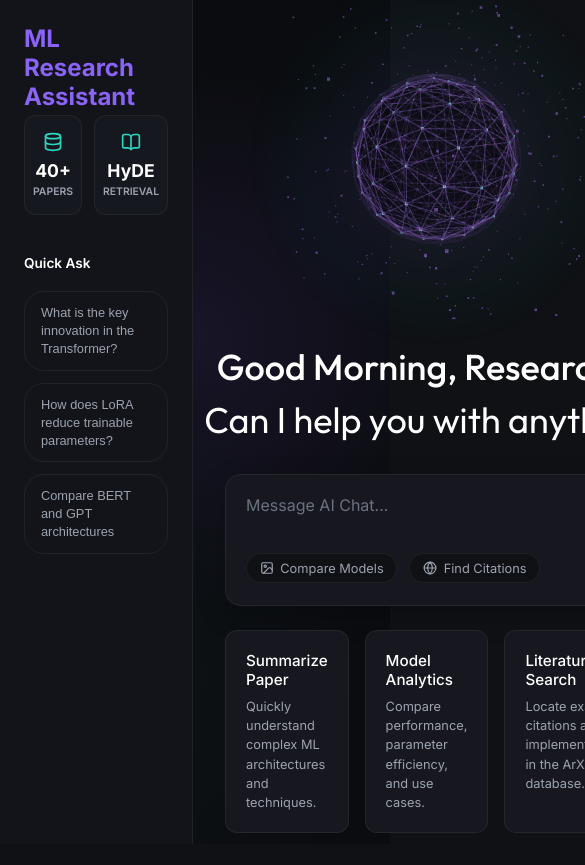
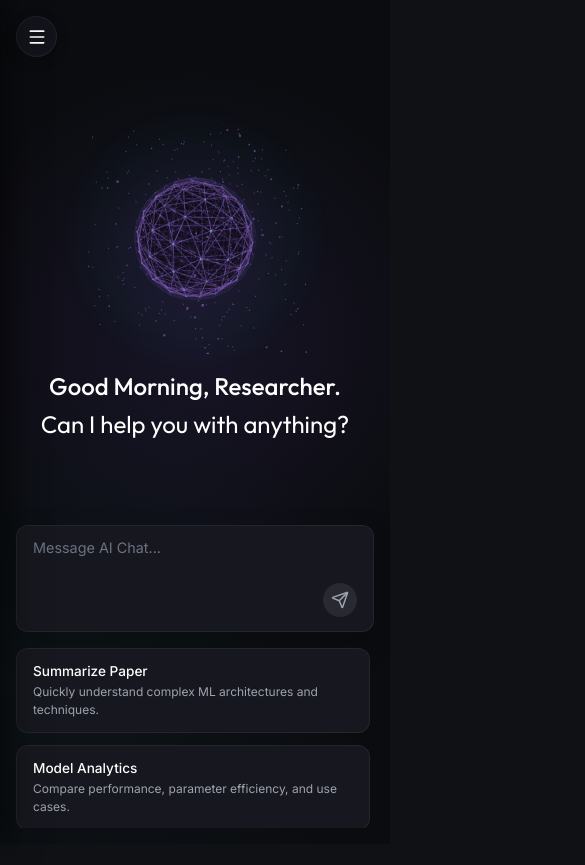
Before and after one commit to sujeetkumar22/ML-Research-Agent-RAG, a Next.js app in the folder frontend/: page / in a window 390 px wide. Shown: the top 865 px of the page, 585 px wide, since content can reach past the window. After the commit the page ends 844 px from the top, so only its background shows below. Built offline with nearby package versions, Linux system fonts and the light colour scheme.

Commit message:
Optimize frontend layout for mobile responsive support

```diff
--- a/frontend/src/app/globals.css
+++ b/frontend/src/app/globals.css
@@ -572,3 +572,189 @@ body {
     opacity: 1;
   }
 }
+
+/* RESPONSIVE DESIGN HELPERS (DESKTOP FIRST DEFAULTS) */
+.sidebar-header {
+  display: flex;
+  align-items: center;
+  justify-content: space-between;
+  width: 100%;
+}
+
+.sidebar-close-btn {
+  display: none;
+  background: transparent;
+  border: none;
+  color: var(--text-secondary);
+  cursor: pointer;
+  padding: 0.25rem;
+  border-radius: 50%;
+  transition: all 0.2s;
+}
+
+.sidebar-close-btn:hover {
+  color: var(--text-primary);
+  background: rgba(255, 255, 255, 0.05);
+}
+
+.mobile-toggle-btn {
+  display: none;
+  position: absolute;
+  top: 1rem;
+  left: 1rem;
+  z-index: 5;
+  background: var(--bg-card);
+  border: 1px solid var(--border-light);
+  color: var(--text-primary);
+  padding: 0.6rem;
+  border-radius: 50%;
+  cursor: pointer;
+  box-shadow: 0 4px 12px rgba(0, 0, 0, 0.25);
+  transition: all 0.2s;
+}
+
+.mobile-toggle-btn:hover {
+  background: rgba(255, 255, 255, 0.05);
+  border-color: var(--border-hover);
+}
+
+.sidebar-backdrop {
+  position: fixed;
+  top: 0;
+  left: 0;
+  width: 100vw;
+  height: 100vh;
+  background: rgba(11, 12, 16, 0.7);
+  backdrop-filter: blur(4px);
+  z-index: 99;
+  animation: fadeIn 0.25s ease-out;
+}
+
+/* ── MOBILE MEDIA QUERIES ────────────────────────────────────────────────── */
+@media (max-width: 768px) {
+  body {
+    overflow-y: auto; /* Allow overflow if needed */
+  }
+
+  .app-container {
+    flex-direction: column;
+    overflow: hidden;
+  }
+
+  /* Slide-out Sidebar Drawer */
+  .sidebar {
+    position: fixed;
+    top: 0;
+    left: 0;
+    height: 100vh;
+    width: 290px;
+    z-index: 100;
+    transform: translateX(-100%);
+    transition: transform 0.3s cubic-bezier(0.4, 0, 0.2, 1);
+    box-shadow: 10px 0 30px rgba(0, 0, 0, 0.5);
+  }
+
+  .sidebar.open {
+    transform: translateX(0);
+  }
+
+  .sidebar-close-btn {
+    display: flex;
+    align-items: center;
+    justify-content: center;
+  }
+
+  .mobile-toggle-btn {
+    display: flex;
+  }
+
+  /* Main Area Adjustments */
+  .main-area {
+    padding-top: 3.5rem; /* Space for the floating toggle button */
+    height: 100vh;
+  }
+
+  /* Scale Globe Container */
+  .orb-container {
+    width: 230px;
+    height: 230px;
+    margin-bottom: 1rem;
+  }
+
+  .orb-glow {
+    width: 260px;
+    height: 260px;
+  }
+
+  /* Scale Greeting Font Sizes */
+  .greeting-text h1, .greeting-text h2 {
+    font-size: 1.5rem !important;
+  }
+
+  .greeting-text {
+    padding: 0 1.5rem;
+  }
+
+  /* Stacking features cards */
+  .cards-row {
+    grid-template-columns: 1fr;
+    gap: 0.75rem;
+    max-height: 180px;
+    overflow-y: auto;
+    padding-right: 0.25rem;
+  }
+
+  .feature-card {
+    padding: 0.85rem 1rem;
+  }
+
+  .feature-card h3 {
+    font-size: 0.85rem;
+    margin-bottom: 0.25rem;
+  }
+
+  .feature-card p {
+    font-size: 0.75rem;
+  }
+
+  /* Chat list adjustments */
+  .chat-scroll-area {
+    padding: 1rem 1rem 0;
+    gap: 1.25rem;
+  }
+
+  .chat-message {
+    gap: 0.75rem;
+  }
+
+  .message-bubble {
+    max-width: 90%;
+    font-size: 0.88rem;
+  }
+
+  /* Bottom Input section */
+  .bottom-section {
+    padding: 1rem;
+    gap: 1rem;
+  }
+
+  .input-wrapper {
+    padding: 0.85rem 1rem;
+    border-radius: 12px;
+  }
+
+  .input-wrapper textarea {
+    font-size: 0.9rem;
+    height: 36px;
+    margin-bottom: 0.5rem;
+  }
+
+  .action-chips {
+    display: none; /* Hide helper chips on mobile for layout cleanliness */
+  }
+
+  .right-actions {
+    width: 100%;
+    justify-content: flex-end;
+  }
+}
--- a/frontend/src/app/page.tsx
+++ b/frontend/src/app/page.tsx
@@ -2,7 +2,7 @@
 
 import { useState, useRef, useEffect } from "react";
 import {
-  Image as ImageIcon, Globe, Send, Bot, User, FileText, ExternalLink, Database, BookOpen
+  Image as ImageIcon, Globe, Send, Bot, User, FileText, ExternalLink, Database, BookOpen, Menu, X
 } from "lucide-react";
 import ReactMarkdown from "react-markdown";
 import dynamic from "next/dynamic";
@@ -31,6 +31,7 @@ export default function ChatApp() {
   const [input, setInput] = useState("");
   const [isLoading, setIsLoading] = useState(false);
   const [greeting, setGreeting] = useState("Hello, Researcher.");
+  const [isSidebarOpen, setIsSidebarOpen] = useState(false);
   const messagesEndRef = useRef<HTMLDivElement>(null);
 
   useEffect(() => {
@@ -51,6 +52,8 @@ export default function ChatApp() {
 
   const handleSend = async (text: string = input) => {
     if (!text.trim() || isLoading) return;
+
+    setIsSidebarOpen(false); // Auto-close sidebar on mobile
 
     const userMessage: Message = { id: Date.now().toString(), role: "user", content: text };
     setMessages((prev) => [...prev, userMessage]);
@@ -129,8 +132,17 @@ export default function ChatApp() {
 
   return (
     <div className="app-container">
-      <div className="sidebar">
-        <div className="brand-title">ML Research Assistant</div>
+      {isSidebarOpen && (
+        <div className="sidebar-backdrop" onClick={() => setIsSidebarOpen(false)} />
+      )}
+
+      <div className={`sidebar ${isSidebarOpen ? "open" : ""}`}>
+        <div className="sidebar-header">
+          <div className="brand-title">ML Research Assistant</div>
+          <button className="sidebar-close-btn" onClick={() => setIsSidebarOpen(false)}>
+            <X size={18} />
+          </button>
+        </div>
 
         <div className="stats-row">
           <div className="stat-box">
@@ -161,6 +173,9 @@ export default function ChatApp() {
 
       {/* MAIN CONTENT */}
       <div className="main-area">
+        <button className="mobile-toggle-btn" onClick={() => setIsSidebarOpen(true)}>
+          <Menu size={20} />
+        </button>
         {messages.length === 0 ? (
           <div className="hero-section">
             <div className="orb-container">
```
